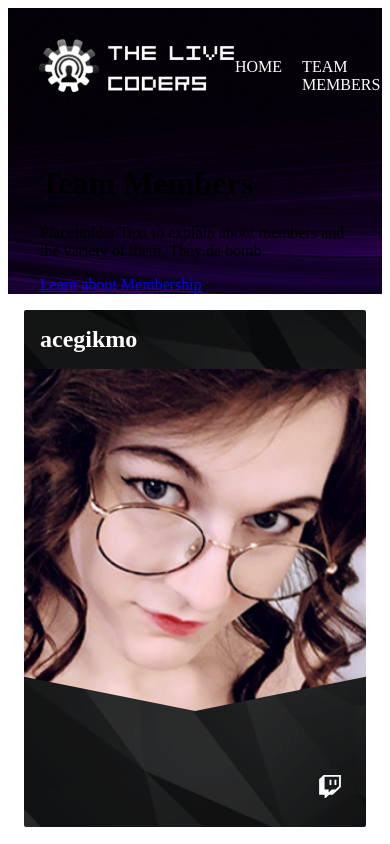
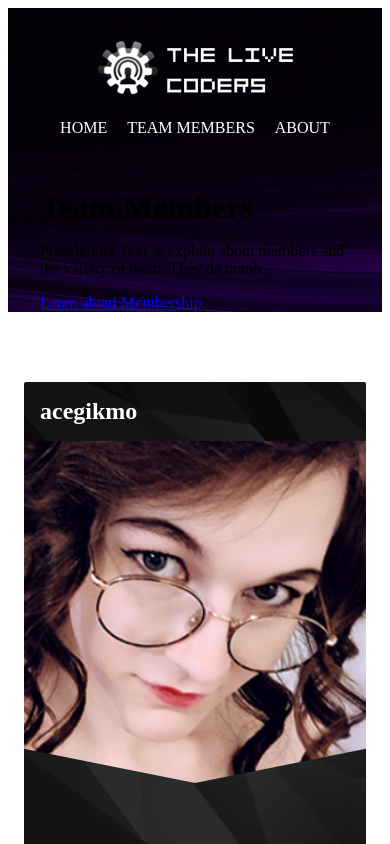
Before and after one commit to livecoders/website, a Gatsby site: page /members in a window 390 px wide. Shown: the top 844 px of the page. Built offline with nearby package versions, Linux system fonts and the light colour scheme; Gatsby itself is replaced by a stand-in of ours.

Commit message:
Cleaning up styles & adding responsive design for site

```diff
--- a/src/css/header.css
+++ b/src/css/header.css
@@ -1,5 +1,16 @@
 header {
   display: flex;
   justify-content: space-between;
-  padding: 30px;
+  padding: 32px;
+  padding-bottom: 0;
 }
+
+@media (max-width: 768px) {
+  header {
+    flex-direction: column;
+  }
+
+  header > a {
+    text-align: center;
+  }
+}
--- a/src/css/members.css
+++ b/src/css/members.css
@@ -3,15 +3,14 @@
   background-size: cover;
 }
 
+#membersHeader div {
+  padding: 32px;
+  padding-bottom: 0;
+  margin-bottom: 64px;
+}
+
 #membersHeader h1 {
-  padding: 0 32px;
-}
-#membersHeader p {
-  padding: 0 32px;
-}
-#membersHeader .btn {
-  margin-left: 32px;
-  margin-bottom: 64px;
+  margin: 0;
 }
 
 #membersGrid {
@@ -26,6 +25,7 @@
   border-radius: 8px;
   background-image: url("../img/card-background.png");
   background-size: cover;
+  overflow-x: hidden;
 }
 
 .member img {
--- a/src/css/nav.css
+++ b/src/css/nav.css
@@ -19,3 +19,13 @@ nav ul li a {
 nav ul li a:hover {
   text-decoration: underline;
 }
+
+@media (max-width: 768px) {
+  nav ul {
+    justify-content: center;
+  }
+
+  nav ul li:last-of-type {
+    margin-right: 0;
+  }
+}
--- a/src/pages/members.js
+++ b/src/pages/members.js
@@ -37,6 +37,7 @@ const MembersPage = props => {
     <React.Fragment>
       <div id="membersHeader">
         <Header />
+        <div>
           <h1>Team Members</h1>
           <p>
             Placeholder Text to explain about members and the variety of them.
@@ -45,6 +46,7 @@ const MembersPage = props => {
           <Link to="/about" className="btn">
             Learn about Membership
           </Link>
+        </div>
       </div>
       <div id="membersGrid">
         {data.allMdx.nodes.map(person => {
```
Also changed, not shown: src/css/about.css (+12 -1 lines), src/css/index.css (+41 -0 lines). Lines whose indentation alone changed are shown as unchanged.
